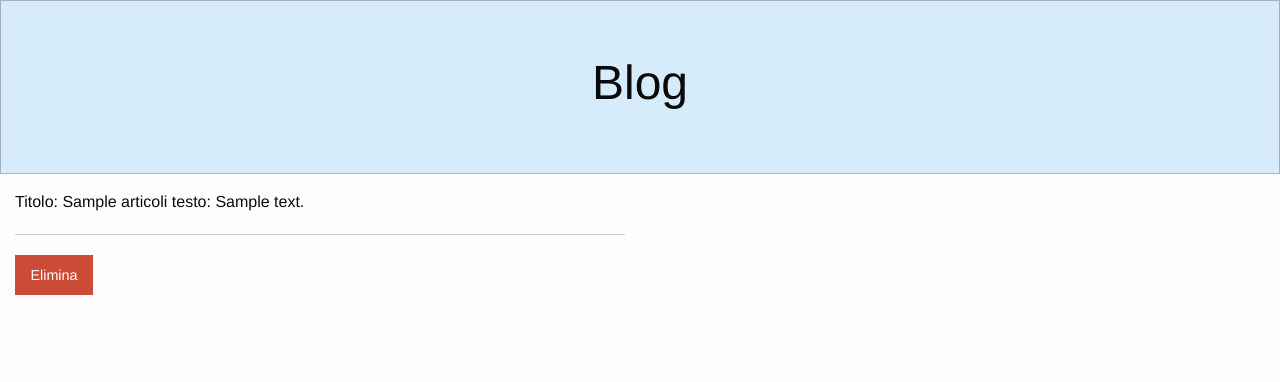
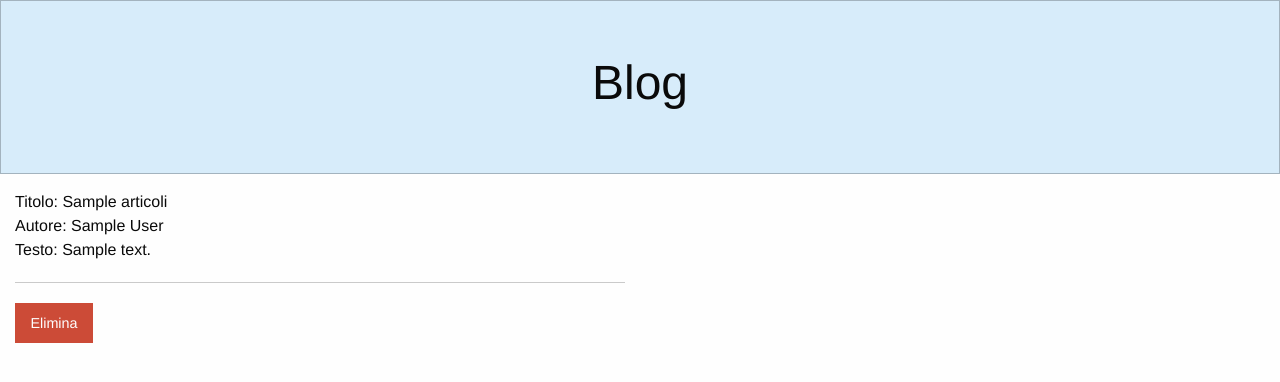
Before and after one commit to davidzhou-silvaricci/5AI-Informatica, a PHP site: page /dettagli.php?id=1 in a window 1280 px wide. Shown: the part 54-436 px from the top of the page. Run offline with PHP 8.4, Linux system fonts and the light colour scheme; tables that the repository leaves empty hold one stand-in row (values such as "Sample post").

Commit message:
Aggiunto il campo autore

```diff
--- a/blog-2/Articolo.php
+++ b/blog-2/Articolo.php
@@ -3,6 +3,7 @@
 class Articolo {
 
     private $title;
+    private $autore;
     private $text;
     private $id;
     private $image;
@@ -48,7 +49,7 @@ class Articolo {
     public function store($articolo) {
         $connection = new Connection();
         // attenzione questo codice è rischioso per la sicurezza
-        $sql = "INSERT INTO articoli( title, text ) VALUES ('" . $articolo['titolo'] . "', '" . $articolo['testo'] . "')";
+        $sql = "INSERT INTO articoli( title, author, text ) VALUES ('" . $articolo['titolo'] . "', '" . $articolo['autore'] . "', '" . $articolo['testo'] . "')";
         $connection->query($sql);
         $connection->close();
     }
@@ -64,7 +65,7 @@ class Articolo {
     public function delete($id) {
         $connection = new Connection();
         // attenzione questo codice è rischioso per la sicurezza
-        $result = $connection->query("DELETE  FROM articoli WHERE id='$id'");
+        $result = $connection->query("DELETE FROM articoli WHERE id='$id'");
         $connection->close();
         return $result;
     }
--- a/blog-2/database.sql
+++ b/blog-2/database.sql
@@ -21,11 +21,14 @@ USE `demo`;
 CREATE TABLE IF NOT EXISTS `articoli` (
   `id` int(11) NOT NULL,
   `title` varchar(50) DEFAULT NULL,
+  `author` varchar(50) DEFAULT NULL,
   `text` varchar(50) DEFAULT NULL,
   PRIMARY KEY (`id`)
 ) ENGINE=InnoDB DEFAULT CHARSET=utf8;
 
--- L’esportazione dei dati non era selezionata.
+-- Dump dei dati della tabella demo.articoli: ~0 rows (circa)
+/*!40000 ALTER TABLE `articoli` DISABLE KEYS */;
+/*!40000 ALTER TABLE `articoli` ENABLE KEYS */;
 
 /*!40101 SET SQL_MODE=IFNULL(@OLD_SQL_MODE, '') */;
 /*!40014 SET FOREIGN_KEY_CHECKS=IFNULL(@OLD_FOREIGN_KEY_CHECKS, 1) */;
--- a/blog-2/dettagli.php
+++ b/blog-2/dettagli.php
@@ -12,8 +12,9 @@ if(isset($_GET['id']))
 <div class="grid-x grid-padding-x">
   <div class="large-6 cell">
 
-    Titolo: <?= $item->title ?>
-    testo: <?= $item->text ?>
+    Titolo: <?= $item->title ?><br />
+    Autore: <?= $item->author ?><br />
+    Testo: <?= $item->text ?>
     <hr>
     <a class="button alert" href='<?= $articolo->urlDelete($item->id); ?>'>Elimina</a>
 
--- a/blog-2/form.php
+++ b/blog-2/form.php
@@ -16,6 +16,8 @@ $lista = $articolo->lista();
           <form action="<?= Articolo::urlHome() ?>" method='POST' enctype="multipart/form-data">
             <label for="titolo">Titolo</label>
             <input class='form-input' type="text" id="titolo" name="titolo" placeholder='Titolo'>
+            <label for="autore">Autore</label>
+            <input type="text" id="autore" name="autore" placeholder='Autore'>
             <label for="testo">Testo</label>
             <input type="text" id="testo" name="testo" placeholder='Testo'>
             <input type="file" name="upload" id="upload">
--- a/blog-2/index.php
+++ b/blog-2/index.php
@@ -25,7 +25,9 @@ $lista = $articolo->lista();
   <div class="large-6 cell">
   <?php while($obj = $lista->fetch_object()): ?>
 
-    <a href='<?= $articolo->urlView($obj->id) ?> '> <?= $obj->title ?> </a>
+    <a href='<?= $articolo->urlView($obj->id) ?>'>
+      <b><?= $obj->title ?></b> di <?= $obj->author ?>
+    </a>
     <hr>
     <?php endwhile; ?>
   </div>
--- a/blog-2/update.php
+++ b/blog-2/update.php
@@ -49,6 +49,8 @@ if(isset($_GET['id'])) {
 
             <label for="titolo">Titolo</label>
             <input class='form-input' type="text" id="titolo" name="titolo" placeholder='Titolo' value='<?= $articolo->titolo?>'>
+            <label for="autore">Autore</label>
+            <input class='form-input' type="text" id="autore" name="autore" placeholder='Autore' value='<?= $articolo->autore?>'>
             <label for="testo">Testo</label>
             <input type="text" id="testo" name="testo" value='<?= $articolo->testo?> placeholder='Testo'>
             <input type="file" name="upload" id="upload">
```
